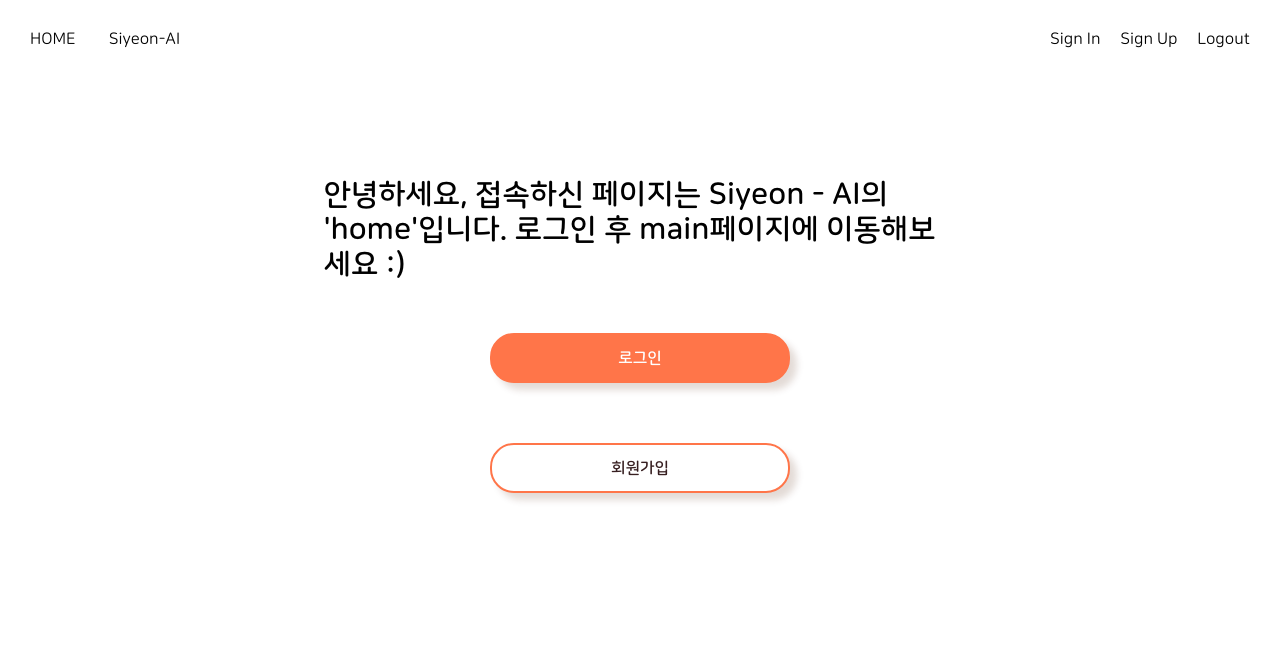
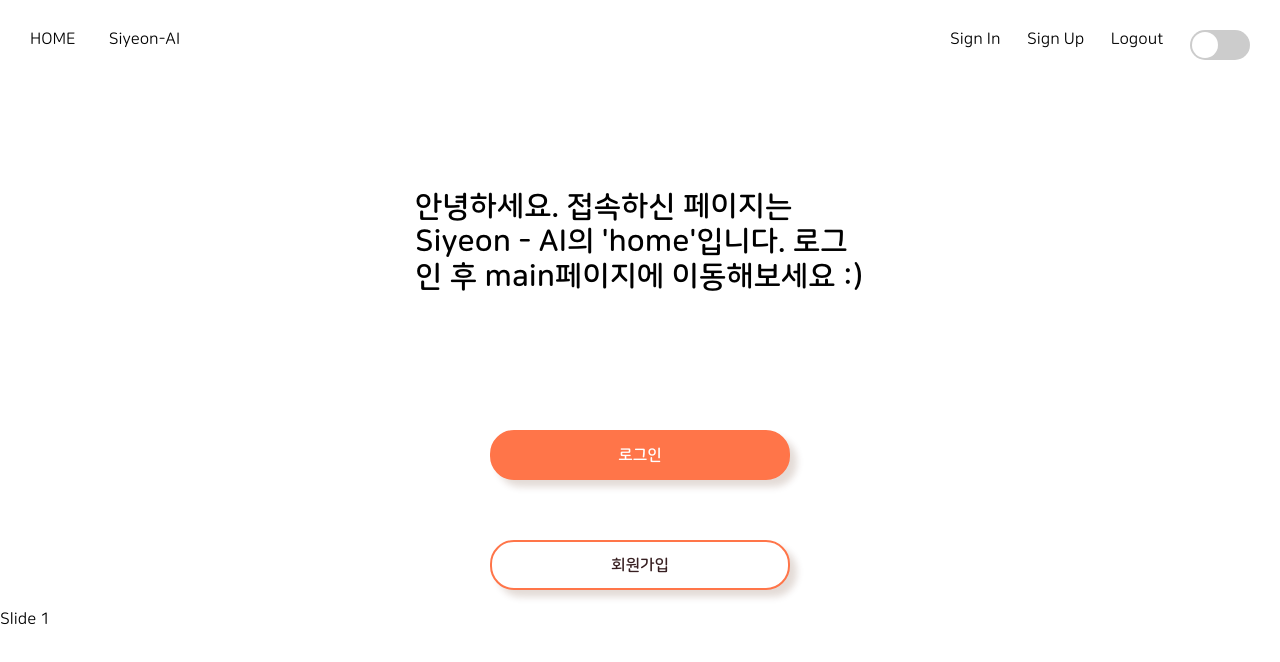
Before and after one commit to rlatldus/SlideeImage, a React (Create React App) app: page / in a window 1280 px wide. Shown: the top 662 px of the page. Built offline with nearby package versions, Linux system fonts and the light colour scheme.

Commit message:
스와이퍼 제작 중

```diff
--- a/src/components/header/Header.js
+++ b/src/components/header/Header.js
@@ -1,6 +1,6 @@
 import * as Styled from "./Style";
 import { Link } from "react-router-dom";
-
+import Switch from "./../switch/Switch";
 const Header = () => {
   return (
     <Styled.Header>
@@ -14,9 +14,8 @@ const Header = () => {
       <Styled.Right>
         <Link to="/signin">Sign In</Link>
         <Link to="/signup">Sign Up</Link>
-        {/* <Link to="/" onClick={logout}> */}
-        Logout
-        {/* </Link> */}
+        <Link to="/">Logout</Link>
+        <Switch />
       </Styled.Right>
     </Styled.Header>
   );
--- a/src/components/header/Style.js
+++ b/src/components/header/Style.js
@@ -16,6 +16,6 @@ export const Left = styled.div`
 export const Right = styled.div`
   margin: 10px;
   display: flex;
-  width: 200px;
+  width: 300px;
   justify-content: space-between;
 `;
--- /dev/null
+++ b/src/components/swiper/swiper.js
@@ -0,0 +1,40 @@
+import React from "react";
+import { Swiper, SwiperSlide } from "swiper/react";
+import SwiperCore, { EffectCoverflow, Pagination } from "swiper";
+
+import "swiper/css";
+import "swiper/css/effect-coverflow";
+import "swiper/css/pagination";
+
+// Initialize Swiper core
+SwiperCore.use([EffectCoverflow, Pagination]);
+
+const SwiperEffect = () => {
+  return (
+    <div className="App">
+      <Swiper
+        effect={"coverflow"}
+        grabCursor={true}
+        centeredSlides={true}
+        slidesPerView={"auto"}
+        coverflowEffect={{
+          rotate: 50,
+          stretch: 0,
+          depth: 100,
+          modifier: 1,
+          slideShadows: true,
+        }}
+        pagination={true}
+        className="mySwiper"
+      >
+        <SwiperSlide>Slide 1</SwiperSlide>
+        <SwiperSlide>Slide 2</SwiperSlide>
+        <SwiperSlide>Slide 3</SwiperSlide>
+        <SwiperSlide>Slide 4</SwiperSlide>
+        <SwiperSlide>Slide 5</SwiperSlide>
+      </Swiper>
+    </div>
+  );
+};
+
+export default SwiperEffect;
--- /dev/null
+++ b/src/components/switch/Switch.js
@@ -0,0 +1,31 @@
+import React from "react";
+import { useState } from "react";
+import s from "./private.module.scss";
+import { useNavigate } from "react-router-dom";
+
+const Private = () => {
+
+  const [status, setStatus] = useState(null);
+  const navigate = useNavigate();
+
+  const handleClick = () => {
+    const newStatus = !status;
+    setStatus(newStatus);
+    // axios
+    //   .put(`${ROOT_API}/users/setting/private/${newStatus}`, newStatus, {
+    // headers: { "X-AUTH-TOKEN": auth.accessToken },
+    //   })
+    //   .then((response) => {
+    // console.log(response.config);
+    // setStatus(response.config.data);
+    //   });
+  };
+
+  return (
+    <button className={`${s.toggleSwitch} ${status ? s.true : s.false}`} onClick={handleClick}>
+      <div className={s.toggleHandle} />
+    </button>
+  );
+};
+
+export default Private;
--- /dev/null
+++ b/src/components/switch/private.module.scss
@@ -0,0 +1,28 @@
+.toggleSwitch {
+    width: 60px;
+    height: 30px;
+    border-radius: 15px;
+    background-color: #ccc;
+    position: relative;
+    cursor: pointer;
+    transition: background-color 0.3s;
+}
+
+.true {
+    background-color: #4caf50;
+}
+
+.toggleHandle {
+    width: 26px;
+    height: 26px;
+    border-radius: 50%;
+    background-color: #fff;
+    position: absolute;
+    top: 2px;
+    left: 2px;
+    transition: transform 0.3s;
+}
+
+.true .toggleHandle {
+    transform: translateX(30px);
+}
--- a/src/pages/main/Main.js
+++ b/src/pages/main/Main.js
@@ -3,18 +3,21 @@ import { TodoForm } from "../../components/form/Form";
 import { Button } from "../../components/button/Button";
 import * as Styled from "./style";
 import Header from "../../components/header/Header";
+import { TypingEffect } from "../../components/TypingEffect/TypingEffect";
+import SwiperEffect from "../../components/swiper/swiper";
 
 const Main = () => {
-  const description = `안녕하세요, 접속하신 페이지는 Siyeon - AI의 'home'입니다.
-로그인 후 main페이지에 이동해보세요 :)
-`;
+  const description = `안녕하세요. 접속하신 페이지는 Siyeon - AI의 'home'입니다.
+로그인 후 main페이지에 이동해보세요 :)`;
 
   return (
     <>
       <Header />
       <TodoForm>
         <Link to="/">
-          <Styled.Title>{description}</Styled.Title>
+          <Styled.Title>
+            <TypingEffect text={description} />
+          </Styled.Title>
         </Link>
         <Link to="/signin">
           <Button primary>로그인</Button>
@@ -23,6 +26,7 @@ const Main = () => {
           <Button>회원가입</Button>
         </Link>
       </TodoForm>
+      <SwiperEffect/>
     </>
   );
 };
--- a/src/pages/main/style.js
+++ b/src/pages/main/style.js
@@ -7,4 +7,6 @@ export const Title = styled.p`
   list-style: none;
   width: 50%;
   margin: 0 auto;
+  width: 450px;
+  height: 200px;
 `;
```
